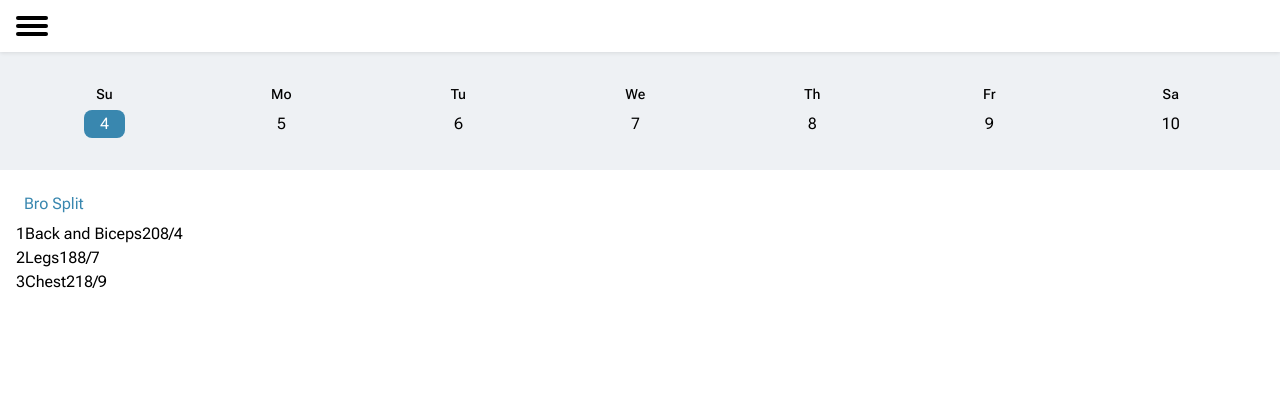
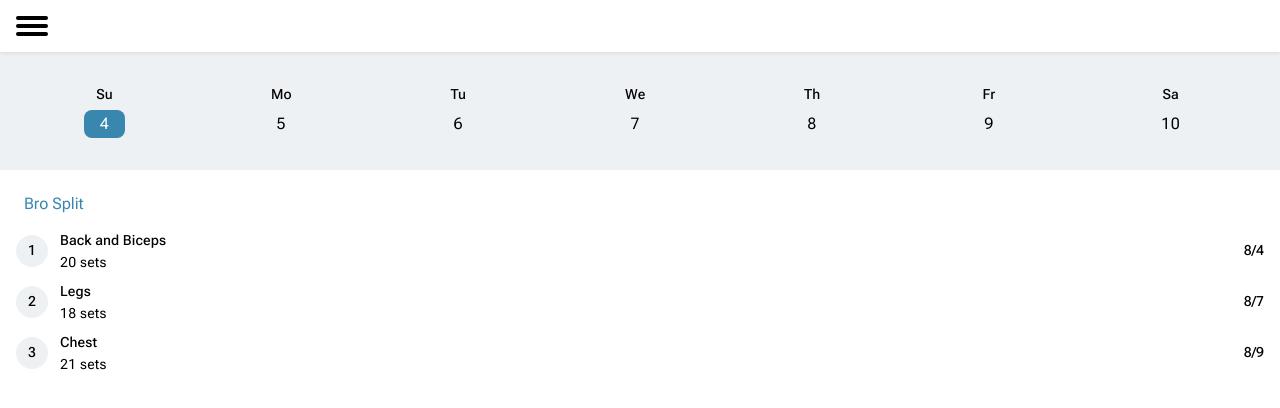
Before and after one commit to kkim1401/workout-poc, a Next.js app: page / in a window 1280 px wide. Shown: the top 408 px of the page. Built offline with nearby package versions, Linux system fonts and the light colour scheme.

Commit message:
add styling for workout list

```diff
--- a/src/features/workout/components/calendar/calendar-day.module.css
+++ b/src/features/workout/components/calendar/calendar-day.module.css
@@ -4,7 +4,6 @@
   text-align: center;
 
   > .day {
-    composes: body1 from global;
     margin-top: 0.25rem;
     padding: 2px 16px;
   }
--- a/src/features/workout/components/calendar/calendar-day.tsx
+++ b/src/features/workout/components/calendar/calendar-day.tsx
@@ -15,7 +15,13 @@ export default function CalendarDay({
   return (
     <div className={styles.container}>
       <div className='subtitle2'>{dayName}</div>
-      <div className={concatClasses(styles.day, selected && styles.selected)}>
+      <div
+        className={concatClasses(
+          'body1',
+          styles.day,
+          selected && styles.selected
+        )}
+      >
         {dayNumber}
       </div>
     </div>
--- a/src/features/workout/components/list/list-item.module.css
+++ b/src/features/workout/components/list/list-item.module.css
@@ -1,4 +1,34 @@
 .container {
+  align-items: center;
   display: flex;
   list-style-type: none;
+  justify-content: space-between;
+
+  > .leftColumn {
+    align-items: center;
+    display: flex;
+  }
+
+  > .leftColumn > .marker {
+    align-items: center;
+    background-color: var(--surfaceVariant);
+    border-radius: 50%;
+    display: flex;
+    height: 2rem;
+    justify-content: center;
+    text-align: center;
+    width: 2rem;
+  }
+
+  > .leftColumn > .info {
+    margin-left: 0.75rem;
+  }
+
+  &:first-child {
+    margin-top: 0.5rem;
+  }
+
+  &:not(:last-child) {
+    margin-bottom: 0.5rem;
+  }
 }
--- a/src/features/workout/components/list/list-item.tsx
+++ b/src/features/workout/components/list/list-item.tsx
@@ -21,14 +21,24 @@ export default function ListItem({
   const formattedDate = `${date.getMonth() + 1}/${date.getDate()}`;
   return (
     <li className={styles.container}>
-      <div
-        className={concatClasses(styles.marker, completed && styles.completed)}
-      >
-        {number}
+      <div className={styles.leftColumn}>
+        <div
+          className={concatClasses(
+            'subtitle2',
+            styles.marker,
+            completed && styles.completed
+          )}
+        >
+          {number}
+        </div>
+        <div className={styles.info}>
+          <p className={concatClasses('subtitle2', styles.name)}>{name}</p>
+          <p className={concatClasses('body2', styles.setCount)}>
+            {setCount} sets
+          </p>
+        </div>
       </div>
-      <p className={styles.name}>{name}</p>
-      <p className={styles.setCount}>{setCount}</p>
-      <p className={styles.date}>{formattedDate}</p>
+      <p className={concatClasses('subtitle2', styles.date)}>{formattedDate}</p>
     </li>
   );
 }
```
